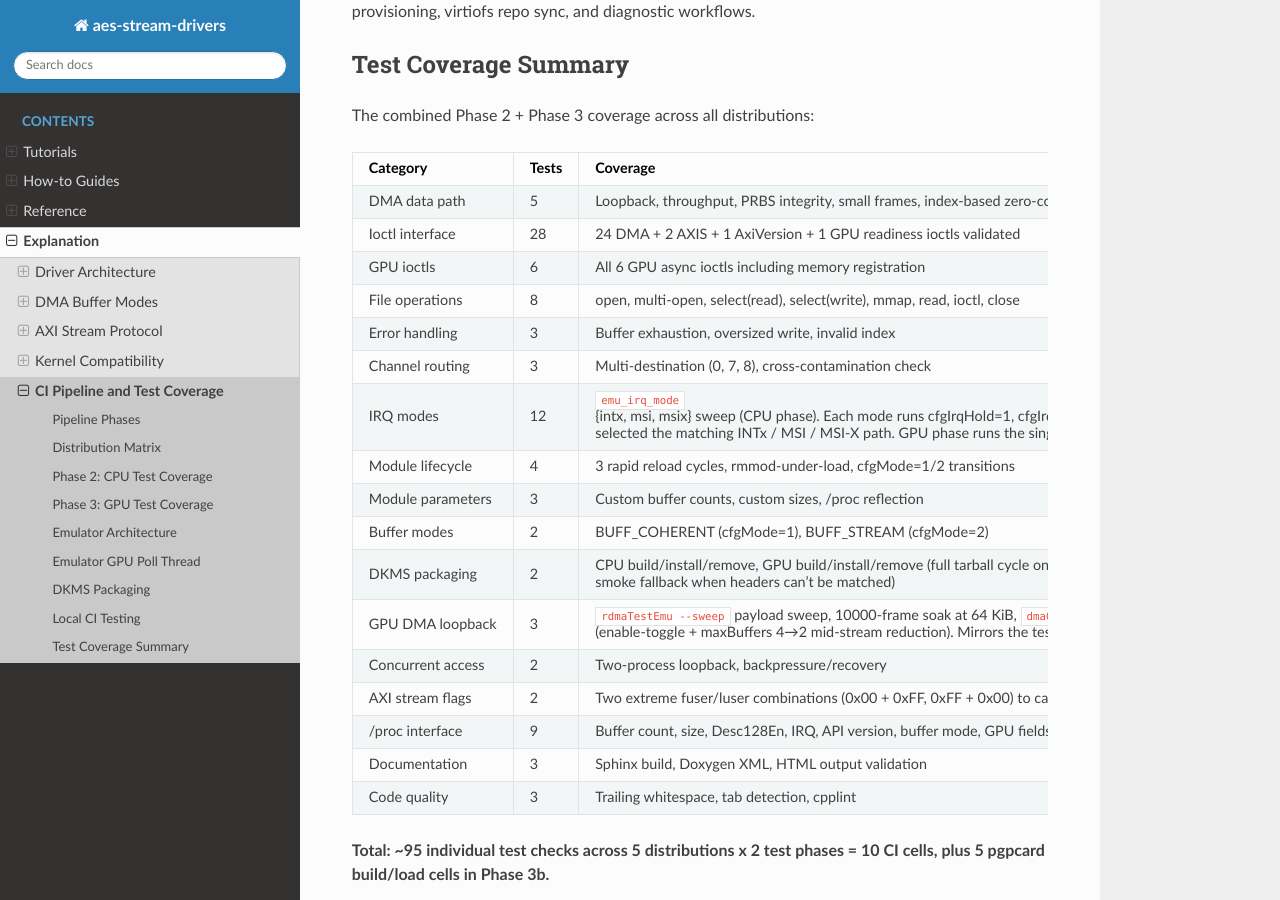
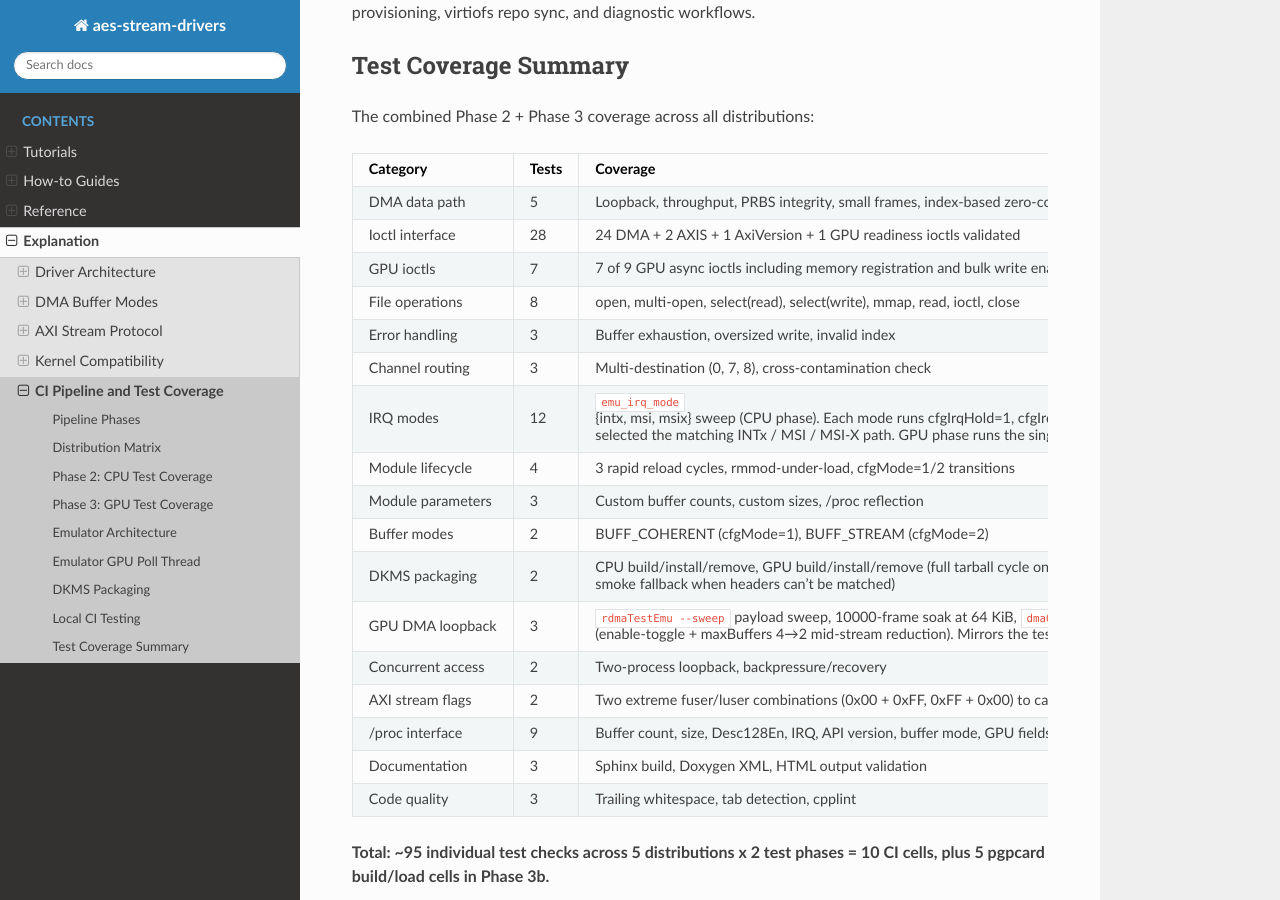
Before and after one commit to slaclab/aes-stream-drivers, a Sphinx documentation site: the page built from docs/explanation/ci-pipeline.rst, in a window 1280 px wide and 900 px high, scrolled down 5386 px. Built offline with Sphinx 7.4.7 and the Read the Docs theme 3.1.0, drawn with Linux system fonts in a browser that asks for light colours; some of the changed text lies outside the part shown.

Commit message:
docs(gpu): correct dmaGpuIoctlTest ioctl coverage count
GpuAsync.h defines nine GPU ioctls and dmaGpuIoctlTest exercises seven of
them, including GPU_Set_Write_Enable_Bulk. The test-applications reference
and ci-pipeline explanation both claimed all six were covered and omitted
the bulk ioctl from their lists. Update both pages and the coverage
summary table, and note that GPU_Enable_Tx and GPU_Enable_Rx are not
exercised.

Closes #377

```diff
--- a/docs/explanation/ci-pipeline.rst
+++ b/docs/explanation/ci-pipeline.rst
@@ -191,10 +191,11 @@ tests:
        surface works before the ioctl and loopback tests depend on it
    * - 2
      - GPU ioctl test
-     - All 6 GPU ioctls: ``GPU_Is_Gpu_Async_Supp`` (returns 1),
+     - 7 of the 9 GPU ioctls: ``GPU_Is_Gpu_Async_Supp`` (returns 1),
        ``GPU_Get_Gpu_Async_Ver``, ``GPU_Get_Max_Buffers``,
        ``GPU_Add_Nvidia_Memory``, ``GPU_Set_Write_Enable``,
-       ``GPU_Rem_Nvidia_Memory``
+       ``GPU_Set_Write_Enable_Bulk``, ``GPU_Rem_Nvidia_Memory``
+       (``GPU_Enable_Tx`` and ``GPU_Enable_Rx`` are not covered)
    * - 3
      - GPU proc interface
      - Validates GPU-specific fields in ``/proc/datadev_0``
@@ -387,8 +388,9 @@ The combined Phase 2 + Phase 3 coverage across all distributions:
      - 28
      - 24 DMA + 2 AXIS + 1 AxiVersion + 1 GPU readiness ioctls validated
    * - GPU ioctls
-     - 6
-     - All 6 GPU async ioctls including memory registration
+     - 7
+     - 7 of 9 GPU async ioctls including memory registration and bulk
+       write enable (``GPU_Enable_Tx`` / ``GPU_Enable_Rx`` not covered)
    * - File operations
      - 8
      - open, multi-open, select(read), select(write), mmap, read, ioctl,
```
Also changed, not shown: docs/reference/test-applications.rst (+5 -3 lines).
